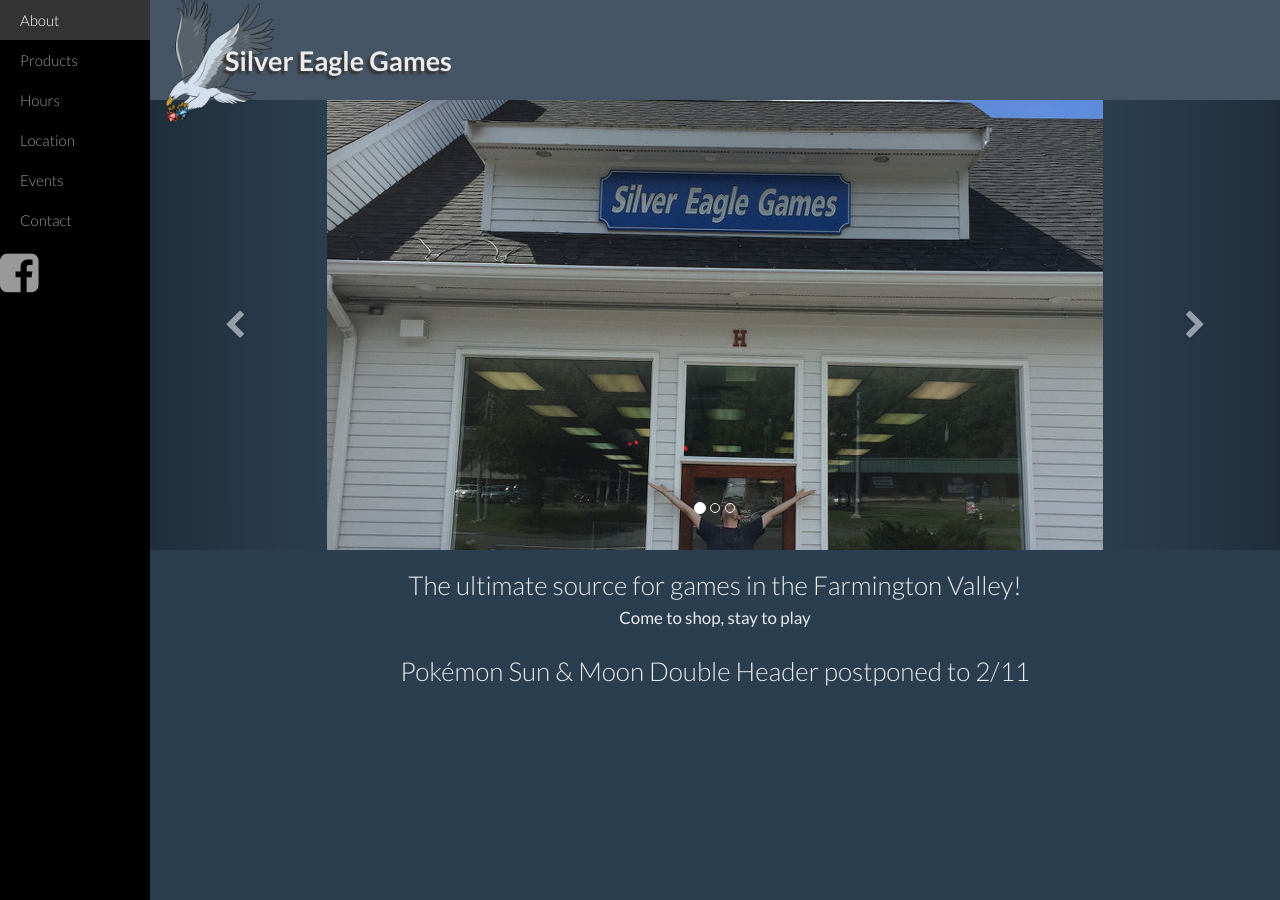
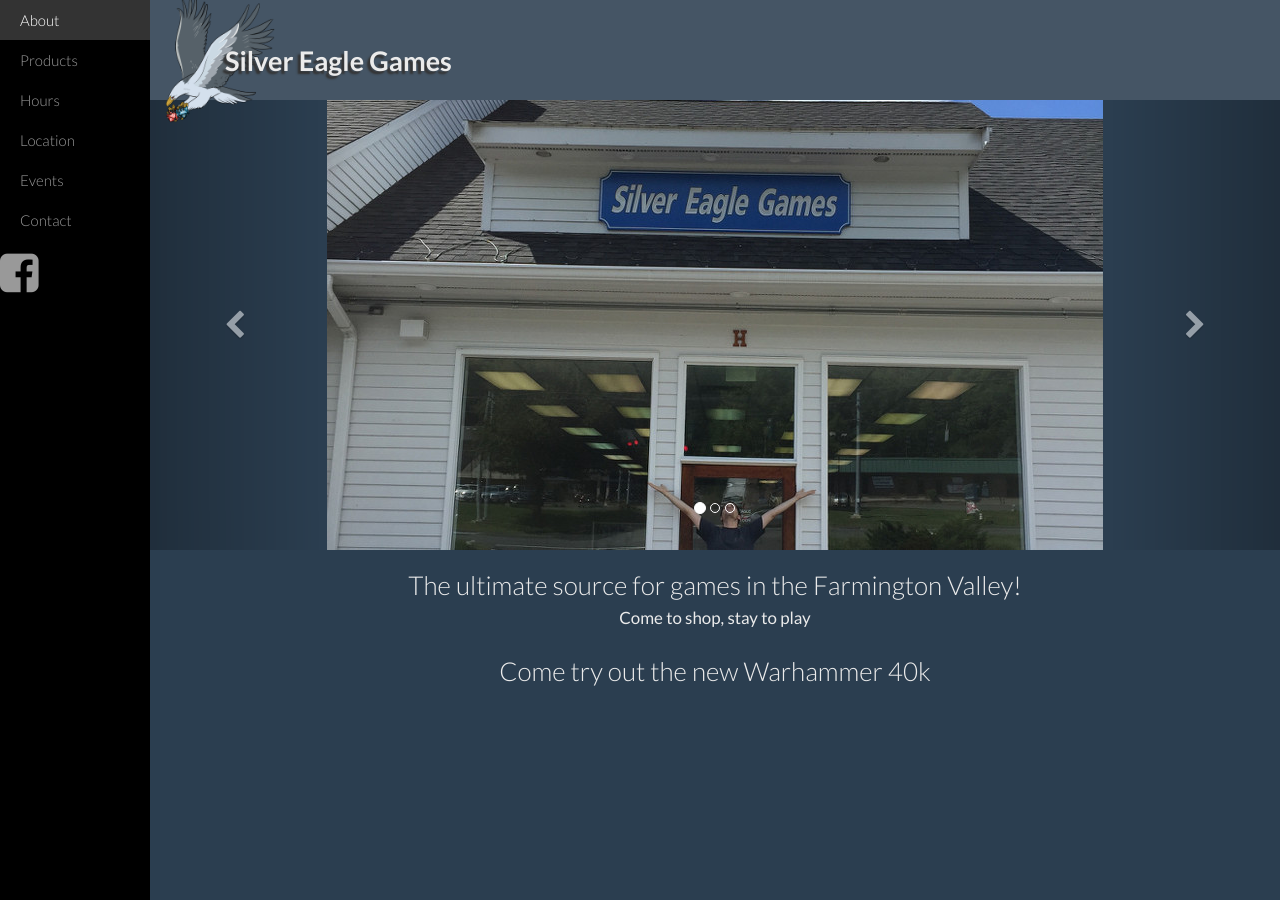
Before and after one commit to sew-admin/sew-admin, a Jekyll site: the page built from index.html, in a window 1280 px wide. Built offline with Jekyll 4.4.1, drawn with Linux system fonts in a browser that asks for light colours; nearby versions of some CDN libraries.

Commit message:
Updated 'index.html' via CloudCannon

```diff
--- a/index.html
+++ b/index.html
@@ -14,6 +14,6 @@ carousel:
     caption:
 ---
 
-<h3 class="text-center editable">The ultimate source for games in the Farmington Valley!<br /><small>Come to shop, stay to play</small><br /><br />Pok&eacute;mon Sun &amp; Moon Double Header postponed to 2/11<br />&nbsp;</h3>
+<h3 class="text-center editable">The ultimate source for games in the Farmington Valley!<br /><small>Come to shop, stay to play</small><br /><br />Come try out the new Warhammer 40k</h3>
 
 <div class="editable"></div>
```
